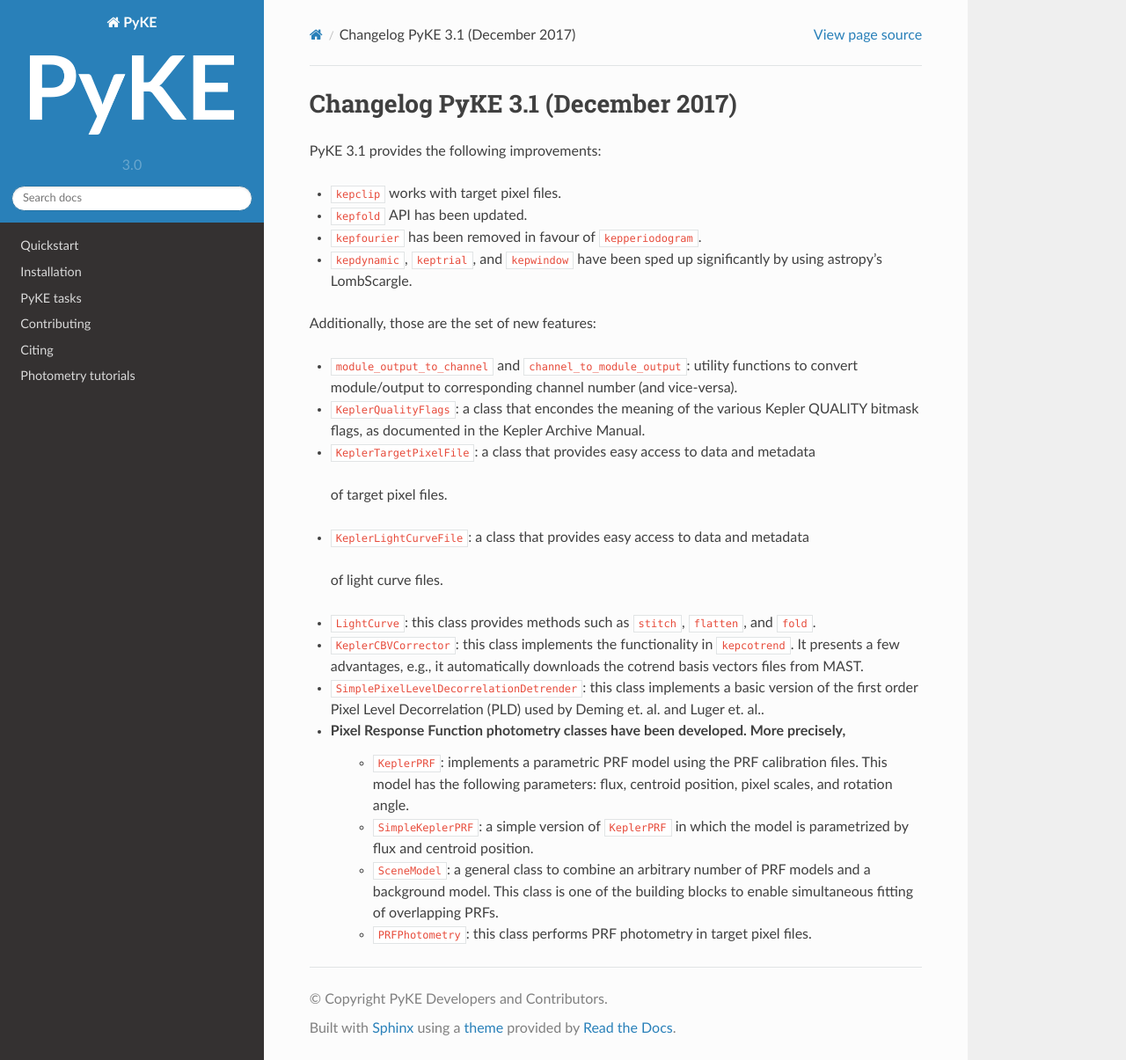
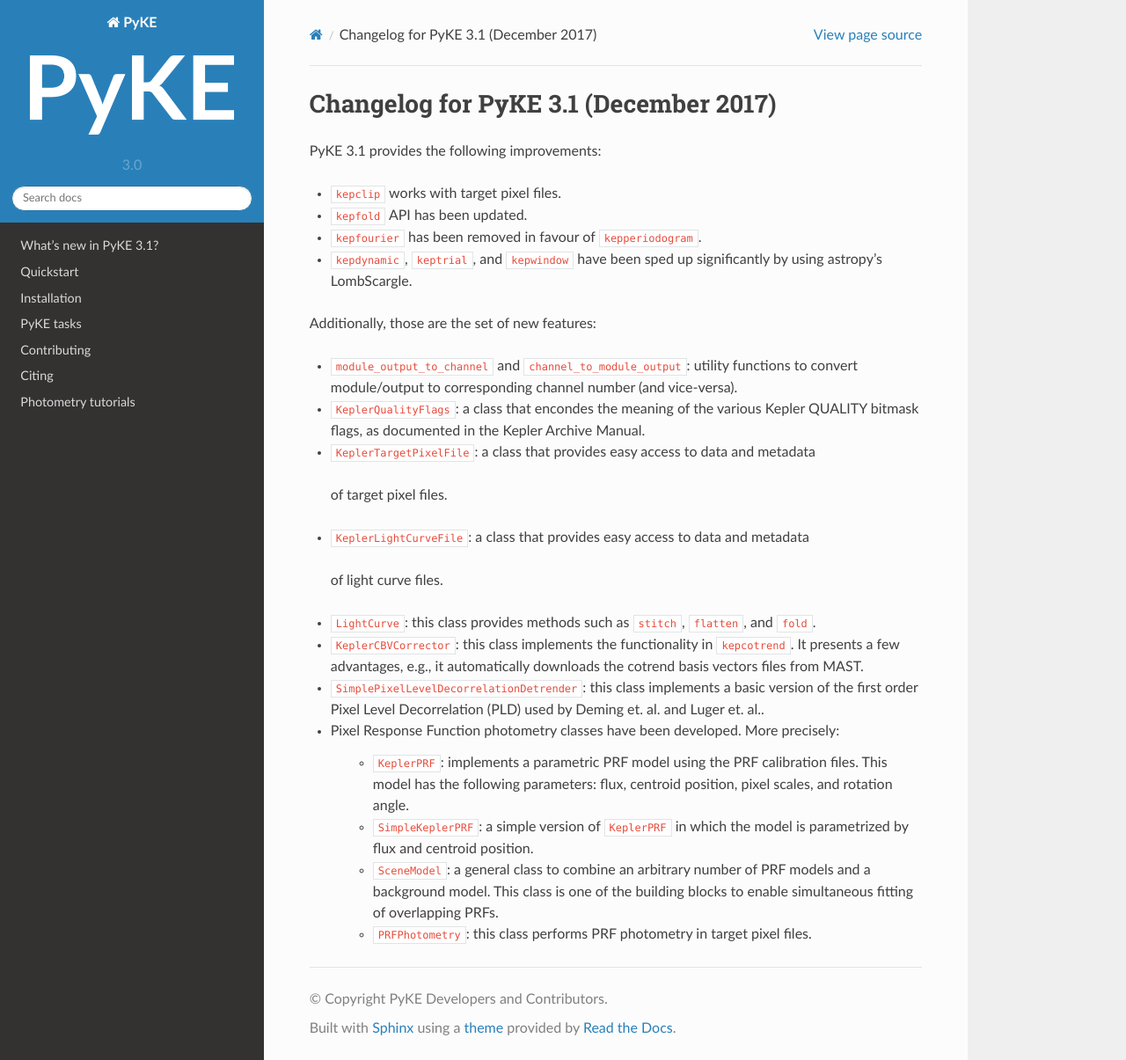
Before and after one commit to KeplerGO/pyke, a Sphinx documentation site: the page built from docs/source/whatsnew/3.1.rst, in a window 1280 px wide and 1205 px high. Shown: the whole window at 88% size. Built offline with Sphinx 7.4.7 and the Read the Docs theme 2.0.0, drawn with Linux system fonts in a browser that asks for light colours.

Commit message:
improve wording

```diff
--- a/docs/source/index.rst
+++ b/docs/source/index.rst
@@ -18,6 +18,7 @@
 
 .. toctree::
     :maxdepth: 1
+
     ../tutorials/ipython_notebooks/whatsnew31.ipynb
 
 .. _user-docs:
--- a/docs/source/whatsnew/3.1.rst
+++ b/docs/source/whatsnew/3.1.rst
@@ -1,8 +1,8 @@
 .. _whatsnew-3.1:
 
-==================================
-Changelog PyKE 3.1 (December 2017)
-==================================
+======================================
+Changelog for PyKE 3.1 (December 2017)
+======================================
 
 
 PyKE 3.1 provides the following improvements:
@@ -37,7 +37,8 @@
   the first order Pixel Level Decorrelation (PLD) used by Deming et. al. and Luger et.
   al..
 
-* Pixel Response Function photometry classes have been developed. More precisely,
+* Pixel Response Function photometry classes have been developed. More precisely:
+
     * ``KeplerPRF``: implements a parametric PRF model using the PRF calibration files.
       This model has the following parameters: flux, centroid position, pixel scales, and
       rotation angle.
```
Also changed, not shown: docs/source/tutorials/ipython_notebooks/whatsnew31.ipynb.
